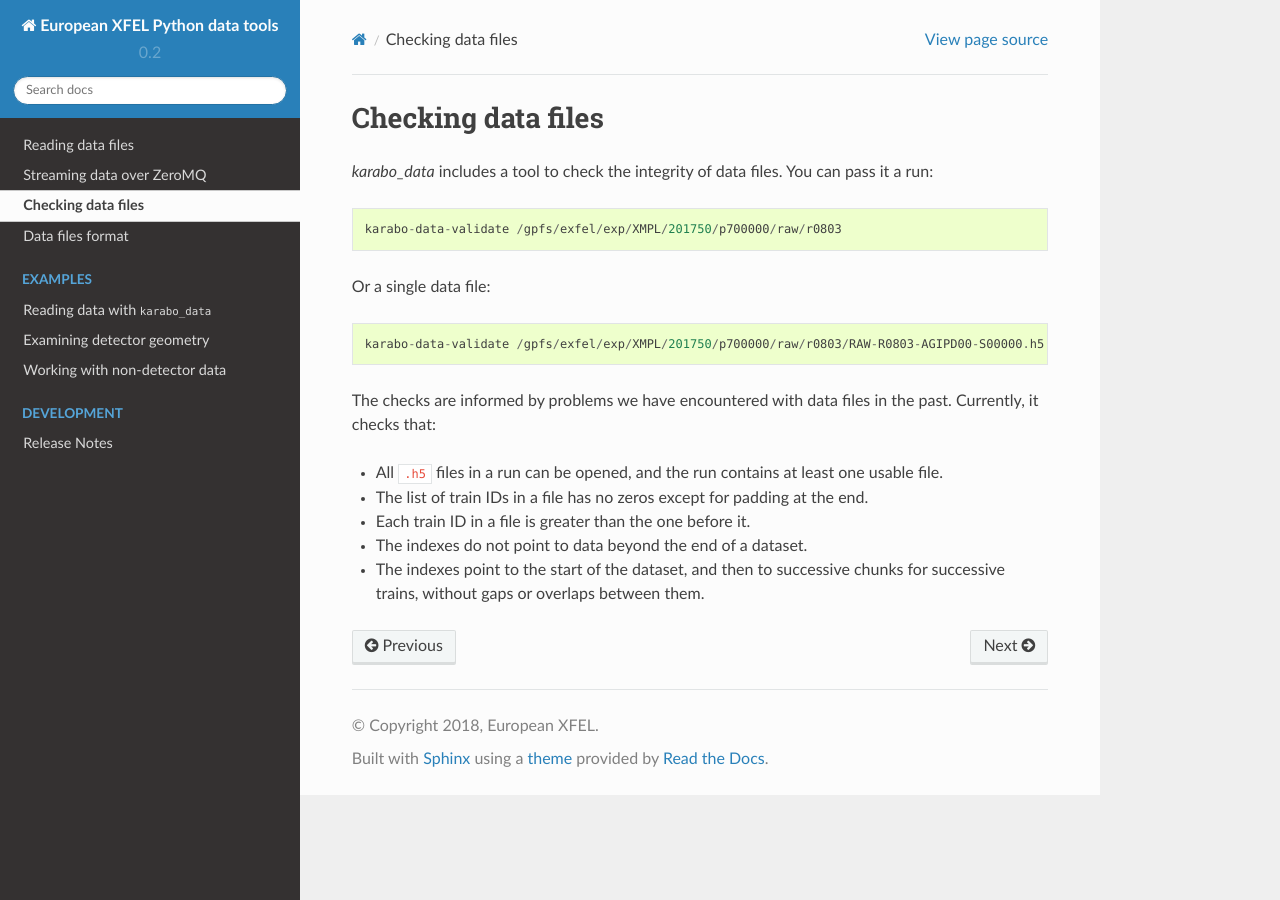
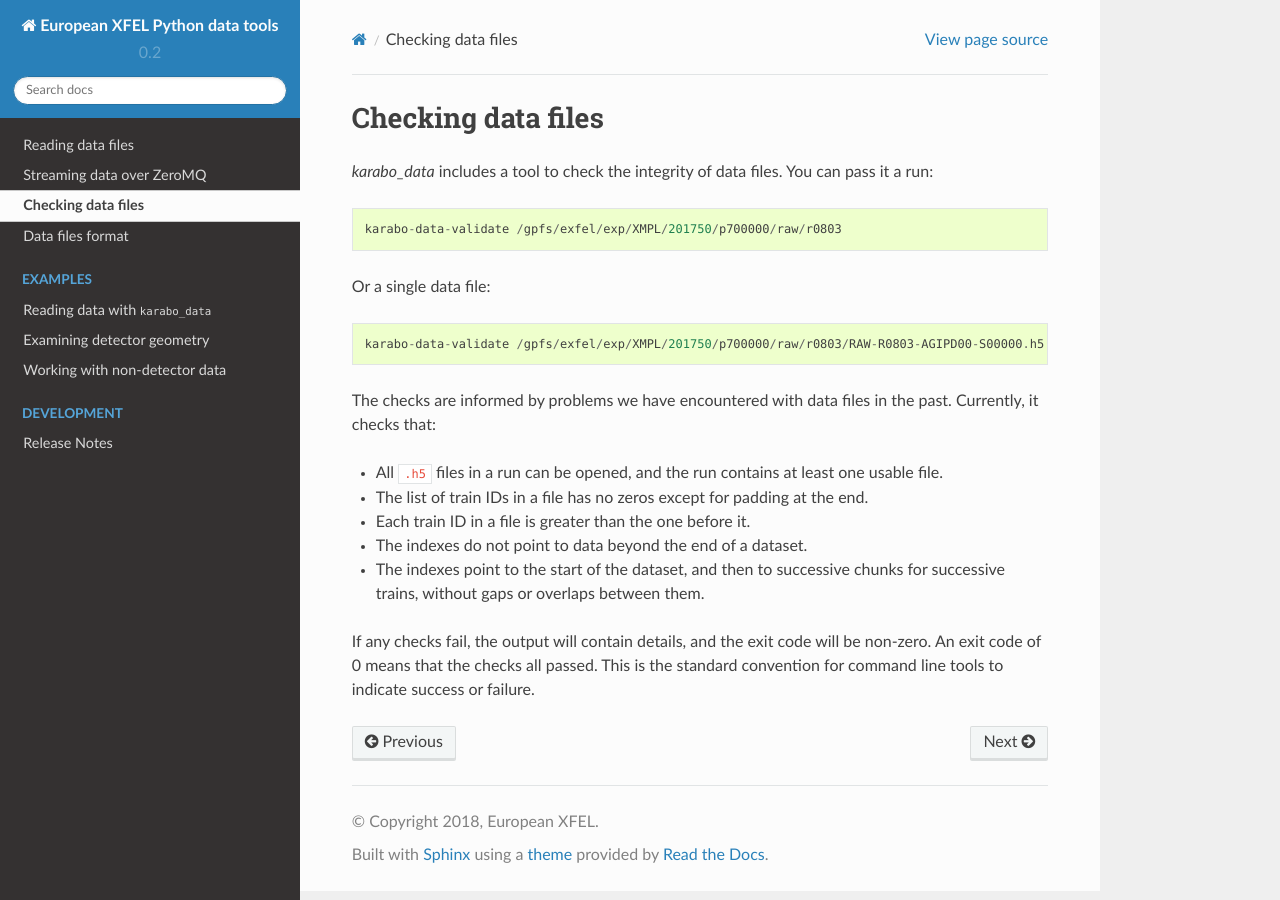
Before and after one commit to European-XFEL/karabo_data, a Sphinx documentation site: the page built from docs/validation.rst, in a window 1280 px wide. Built offline with Sphinx 7.4.7 and the Read the Docs theme 2.0.0, drawn with Linux system fonts in a browser that asks for light colours; pages that are not in the unit, such as notebooks, are missing from menus.

Commit message:
Mention exit codes

```diff
--- a/docs/validation.rst
+++ b/docs/validation.rst
@@ -20,3 +20,7 @@ past. Currently, it checks that:
 - The indexes do not point to data beyond the end of a dataset.
 - The indexes point to the start of the dataset, and then to successive chunks
   for successive trains, without gaps or overlaps between them.
+
+If any checks fail, the output will contain details, and the exit code will be
+non-zero. An exit code of 0 means that the checks all passed. This is the
+standard convention for command line tools to indicate success or failure.
```
